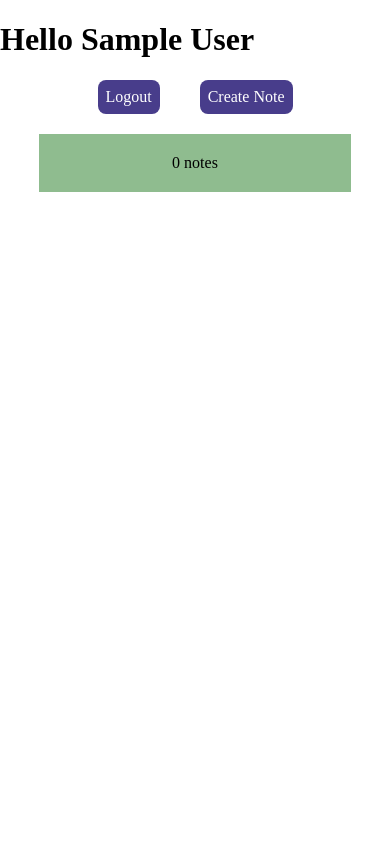
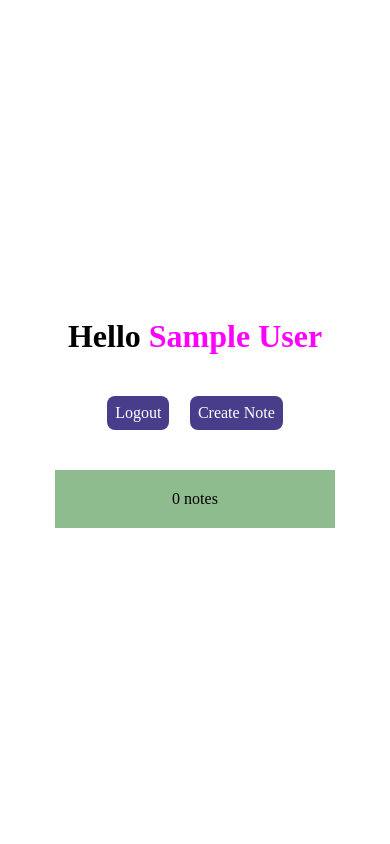
Before and after one commit to Gbemmiey/Notes, a Flask app: page /dashboard in a window 390 px wide. Run offline with Flask 3, Linux system fonts and the light colour scheme; the visitor is signed in with stand-in values (Sample User, id 1); data comes from the database, SQL or seed files in the repository; data that the repository does not hold is empty.

Commit message:
Update: Modified stylesheets for mobile devices

```diff
--- a/static/styles/view/dashboard.css
+++ b/static/styles/view/dashboard.css
@@ -2,10 +2,35 @@
   box-sizing: border-box;
 }
 
-body {
-  /*background-color: blue;*/
-  padding: 0;
-  margin: 0;
+html, body {
+  margin: auto;
+  width: 100%;
+  height: 100%;
+}
+
+.container {
+  height: 100%;
+  width: auto;
+  display: flex;
+  margin: auto;
+  flex-direction: column;
+}
+
+.parent {
+  margin-top: auto;
+  margin-bottom: auto;
+  align-self: center;
+  width: 90%;
+  height: 100%;
+  display: flex;
+  flex-direction: column;
+  align-items: center;
+  justify-content: space-between;
+  height: auto;
+}
+
+#name {
+  color: fuchsia;
 }
 
 .quick-links {
@@ -43,6 +68,7 @@ body {
   width: 100%;
   border-radius: 20px;
   padding: 10px;
+  height: 200px;
 }
 .note a {
   display: flex;
@@ -56,11 +82,20 @@ body {
   width: inherit;
   align-self: center;
 }
-.note p {
+.note #desc {
+  text-align: start;
+  width: 100%;
+  display: block;
+  justify-content: start;
+  height: 100%;
   overflow: hidden;
   text-overflow: ellipsis;
-  height: 40px;
   font-family: cursive;
+}
+.note .title {
+  background-color: white;
+  border-radius: 10px;
+  color: teal;
 }
 
 /*# sourceMappingURL=dashboard.css.map */
--- a/static/styles/view/dashboard.scss
+++ b/static/styles/view/dashboard.scss
@@ -2,10 +2,35 @@
   box-sizing: border-box;
 }
 
-body {
-  /*background-color: blue;*/
-  padding: 0;
-  margin: 0;
+html, body {
+  margin: auto;
+  width: 100%;
+  height: 100%;
+}
+
+.container {
+  height: 100%;
+  width: auto;
+  display: flex;
+  margin: auto;
+  flex-direction: column;
+}
+
+.parent {
+  margin-top: auto;
+  margin-bottom: auto;
+  align-self: center;
+  width: 90%;
+  height: 100%;
+  display: flex;
+  flex-direction: column;
+  align-items: center;
+  justify-content: space-between;
+  height: auto;
+}
+
+#name {
+  color: fuchsia;
 }
 
 .quick-links {
@@ -46,6 +71,7 @@ body {
   width: 100%;
   border-radius: 20px;
   padding: 10px;
+  height: 200px;
 
   a {
     display: flex;
@@ -61,11 +87,21 @@ body {
     align-self: center;
   }
 
-  p {
+  #desc {
+    text-align: start;
+    width: 100%;
+    display: block;
+    justify-content: start;
+    height: 100%;
     overflow: hidden;
     text-overflow: ellipsis;
-    height: 40px;
     font-family: cursive;
+
+  }
+  .title{
+    background-color: white;
+    border-radius: 10px;
+    color: teal;
   }
 
 }
--- a/static/styles/view/note.scss
+++ b/static/styles/view/note.scss
@@ -2,14 +2,29 @@
   box-sizing: border-box;
 }
 
-body {
-  margin: 0;
-  padding: 0;
+html, body {
+  margin: auto;
+  width: 100%;
+  height: 100%;
+}
+
+.container {
+  height: 100%;
+  width: auto;
+  display: flex;
+  margin: auto;
+  flex-direction: column;
 }
 
 .parent {
+  margin: auto;
+  align-self: center;
   width: 80%;
-  margin: auto;
+  display: flex;
+  flex-direction: column;
+  align-items: center;
+  justify-content: space-between;
+  height: 90%;
 }
 
 a {
@@ -19,6 +34,7 @@ a {
   border-radius: 5%;
   background: teal;
 }
+
 .quick-links {
   margin-top: 50px;
   display: flex;
@@ -26,13 +42,15 @@ a {
   justify-content: space-between;
 }
 
-.note{
+.note {
   width: 90%;
   margin: 20px auto;
-  h3{
+
+  h3 {
     text-align: center;
   }
-  p{
+
+  p {
     overflow: hidden;
     text-overflow: ellipsis;
     height: 40px;
@@ -46,6 +64,7 @@ a {
   justify-content: space-between;
 
 }
-.alert{
-    background-color: sienna;
-  }
+
+.alert {
+  background-color: sienna;
+}
--- a/templates/forms/note.html
+++ b/templates/forms/note.html
@@ -6,6 +6,7 @@
     <link rel="stylesheet" href="{{ url_for('static', filename='styles/form/note.css') }}">
 </head>
 <body>
+<div class="container">
     <div class="parent">
         <div class="quick-links">
             <a href="/dashboard">Dashboard</a>
@@ -18,7 +19,8 @@
 
                 <div class="title form">
                     <label for="title">Title</label>
-                <input id="title" required type="text" name="title" value="{{ note.title }}" placeholder="{{ note.title }}">
+                    <input id="title" required type="text" name="title" value="{{ note.title }}"
+                           placeholder="{{ note.title }}">
 
                 </div>
                 <div class="body form">
@@ -54,5 +56,7 @@
 
     </div>
 
+</div>
+
 </body>
 </html>
--- a/templates/views/dashboard.html
+++ b/templates/views/dashboard.html
@@ -6,7 +6,9 @@
     <link rel="stylesheet" href="{{ url_for('static', filename='styles/view/dashboard.css') }}">
 </head>
 <body>
-<h1>Hello {{ name }}</h1>
+<div class="container">
+    <div class="parent">
+        <h1>Hello <span id="name">{{ name }}</span> </h1>
         <div class="quick-links">
             <a href="/logout">Logout</a>
             <a href="/create-note">Create Note</a>
@@ -17,13 +19,17 @@
             {% if notes %}
                 {% for note in notes %}
                     <div class="note">
-                <a href="/note/{{ note.id }}"><span>{{ note.title }}</span></a>
+                        <a href="/note/{{ note.id }}" class="title"><span>{{ note.title }}</span></a>
                         <hr>
-                <p>{{ note.body }}</p>
+                        <a id="desc" href="/note/{{ note.id }}">{{ note.body }}</a>
                     </div>
                 {% endfor %}
             {% endif %}
 
         </div>
+
+    </div>
+</div>
+
 </body>
 </html>
```
Also changed, not shown: static/styles/form/note.css (+37 -12 lines), static/styles/view/homepage.css (+28 -6 lines), static/styles/view/homepage.scss (added, +47 -0 lines), static/styles/view/note.css (+19 -4 lines), templates/views/index.html (+8 -5 lines), 3 other files. Lines whose indentation alone changed are shown as unchanged.
